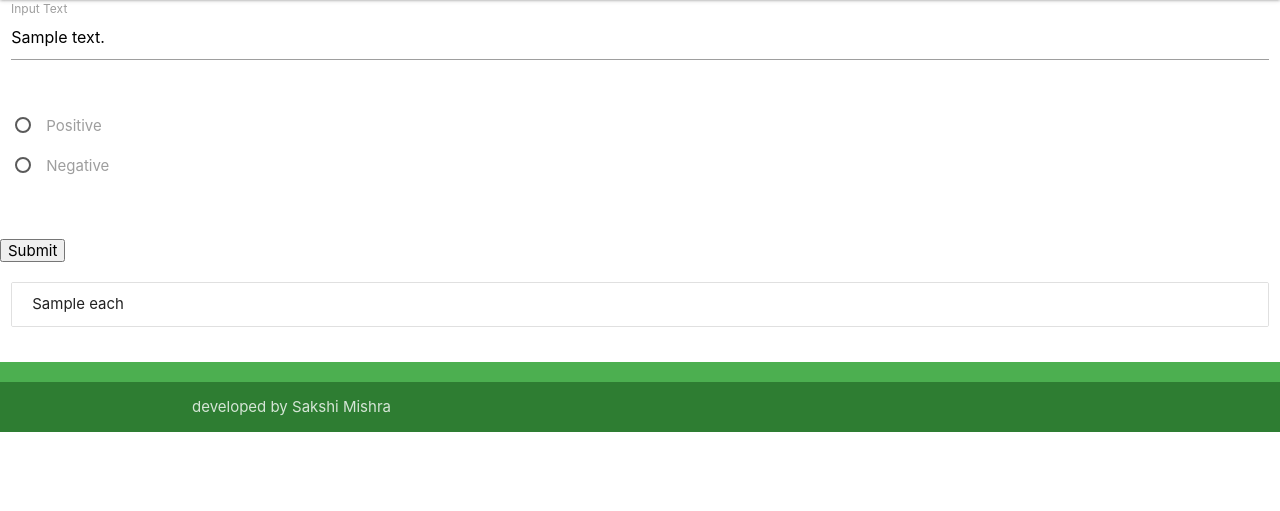
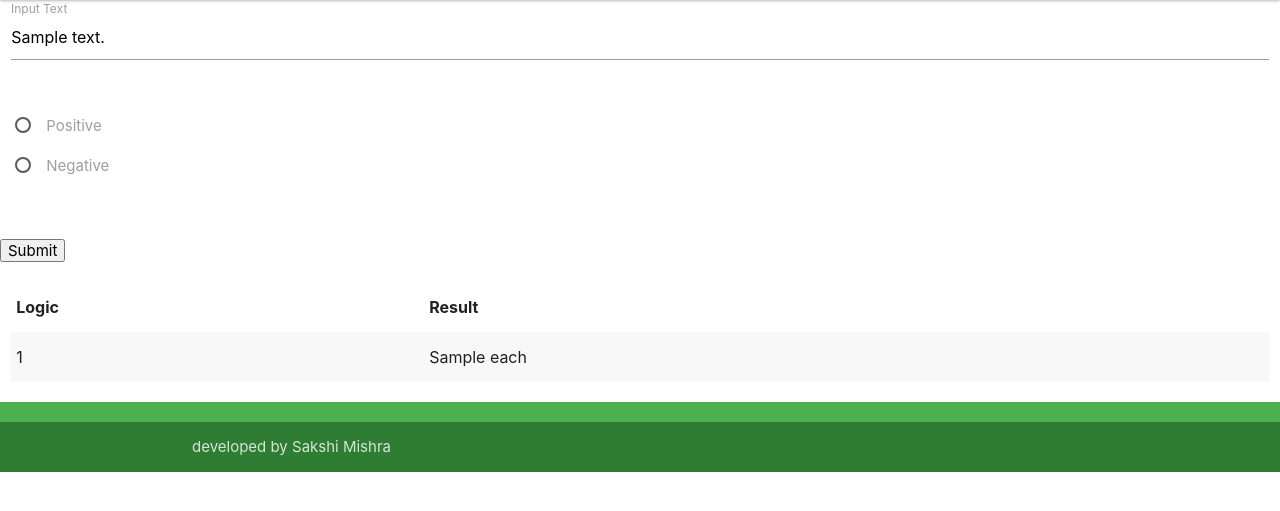
Before and after one commit to smartbrainsakshi/nlpaug, a Flask app: template templates/index.html in a window 1280 px wide. Shown: the part 65-576 px from the top of the page. Run offline with Flask 2, Linux system fonts and the light colour scheme; the template is opened without the code that fills it: most values are stand-ins (such as "Sample title", 1, 10 or a date in 2020).

Commit message:
:zap: augmenter

```diff
--- a/app.py
+++ b/app.py
@@ -24,16 +24,16 @@ def my_form_post():
         t = EDA()
         t1 = Wordnet()
         result = [
-            t.random_swap(text),
-            t.random_deletion(text, p=0.3),
-            t.random_insertion(text),
-            naw.SynonymAug(aug_src='wordnet').augment(text, n=1),
-            t1.augment(text),
-            nac.OcrAug().augment(text, n=1),
-            nac.KeyboardAug().augment(text, n=1),
-            nac.RandomCharAug('insert').augment(text, n=1),
-            nac.RandomCharAug('swap').augment(text, n=1),
-            nac.RandomCharAug('delete').augment(text, n=1),
+            ["Random word swap: ", t.random_swap(text)],
+            ["Random word delete: ", t.random_deletion(text, p=0.3)],
+            ["Random word insert: ", t.random_insertion(text)],
+            ["Synonym Augmentation 1: ", naw.SynonymAug(aug_src='wordnet').augment(text, n=1)],
+            ["Synonym Augmentation 1: ", t1.augment(text)],
+            ["OCR Augmentation: ", nac.OcrAug().augment(text, n=1)],
+            ["KeyBoard Augmentation: ", nac.KeyboardAug().augment(text, n=1)],
+            ["Random Char insert", nac.RandomCharAug('insert').augment(text, n=1)],
+            ["Random Char swap", nac.RandomCharAug('swap').augment(text, n=1)],
+            ["Random Char delete", nac.RandomCharAug('delete').augment(text, n=1)],
         ]
 
     else:
@@ -53,29 +53,29 @@ def evaluate_negative_augmentation(text):
     result = []
 
     #0. replace with emojis
-    result.append(text_to_emoji(text))
+    result.append(["Text to emoji: ", text_to_emoji(text)])
     #1. make antonym of whole text
-    result.append(naw.AntonymAug().augment(text, n=1))
+    result.append(["Antonym of text: ", naw.AntonymAug().augment(text, n=1)])
     #2. insert n words in the half sentence, where n = half of size of sentence
     try:
         rand_index = random.randint(0,n)
-        result.append(t.random_insertion(sentence=words[rand_index], n=n)+ " " +rem_txt)
+        result.append(["Insert words in first half of sentence: ", t.random_insertion(sentence=words[rand_index], n=n)+ " " +rem_txt])
     except:
         pass
     #3. make antonym of whole text and insert a special character at any position
-    result.append(get_antonym_with_special_char(t, words, len(words)))
+    result.append(["Antonym of text and a special character: ", get_antonym_with_special_char(t, words, len(words))])
     #4. swap half of the sentence
-    result.append(t.random_swap(half_txt)+ " " +rem_txt)
+    result.append(["Swap in the first half of sentence: ", t.random_swap(half_txt)+ " " +rem_txt])
     #5. make half sentence antonym
-    result.append(naw.AntonymAug().augment(half_txt, n=1)+ " " +rem_txt)
+    result.append(["Antonym of half sentence: ", naw.AntonymAug().augment(half_txt, n=1)+ " " +rem_txt])
     #6. insert one random word in half text
-    result.append(t.random_insertion(half_txt)+ " " +rem_txt)
+    result.append(["Random one word insertion in first half: ", t.random_insertion(half_txt)+ " " +rem_txt])
     #7. antonym of half and insert random char in another half
-    result.append(naw.AntonymAug().augment(half_txt, n=1) + " " + nac.RandomCharAug('insert').augment(rem_txt, n=1))
+    result.append(["Antonym of first half and random character in second half: ", naw.AntonymAug().augment(half_txt, n=1) + " " + nac.RandomCharAug('insert').augment(rem_txt, n=1)])
     #8. antonym of half and swap char in other half
-    result.append(naw.AntonymAug().augment(rem_txt, n=1) + " " + nac.RandomCharAug('swap').augment(half_txt, n=1))
+    result.append(["Antonym of first half and swap character in second half: ", naw.AntonymAug().augment(rem_txt, n=1) + " " + nac.RandomCharAug('swap').augment(half_txt, n=1)])
     #9. antonym of half and swap word in another half
-    result.append(naw.AntonymAug().augment(rem_txt, n=1)+ " " +t.random_swap(half_txt),)
+    result.append(["Antonym of first half and swap word in second half: ", naw.AntonymAug().augment(rem_txt, n=1)+ " " +t.random_swap(half_txt),])
     return result
 
 
--- a/templates/index.html
+++ b/templates/index.html
@@ -41,11 +41,22 @@
         </div>
        </form>
        {% if result %}
-       <ul class="collection">
-           {% for each in result %}
-        <li class="collection-item">{{each}}</li>
-           {% endfor %}
-      </ul>
+      <table class="striped">
+        <thead>
+          <tr>
+              <th>Logic</th>
+              <th>Result</th>
+          </tr>
+        </thead>
+        <tbody>
+          {% for each in result %}
+          <tr>
+            <td>{{each[0]}}</td>
+            <td>{{each[1]}}</td>
+          </tr>
+          {% endfor %}
+        </tbody>
+      </table>
       {% endif %}
 
       </div>
```
